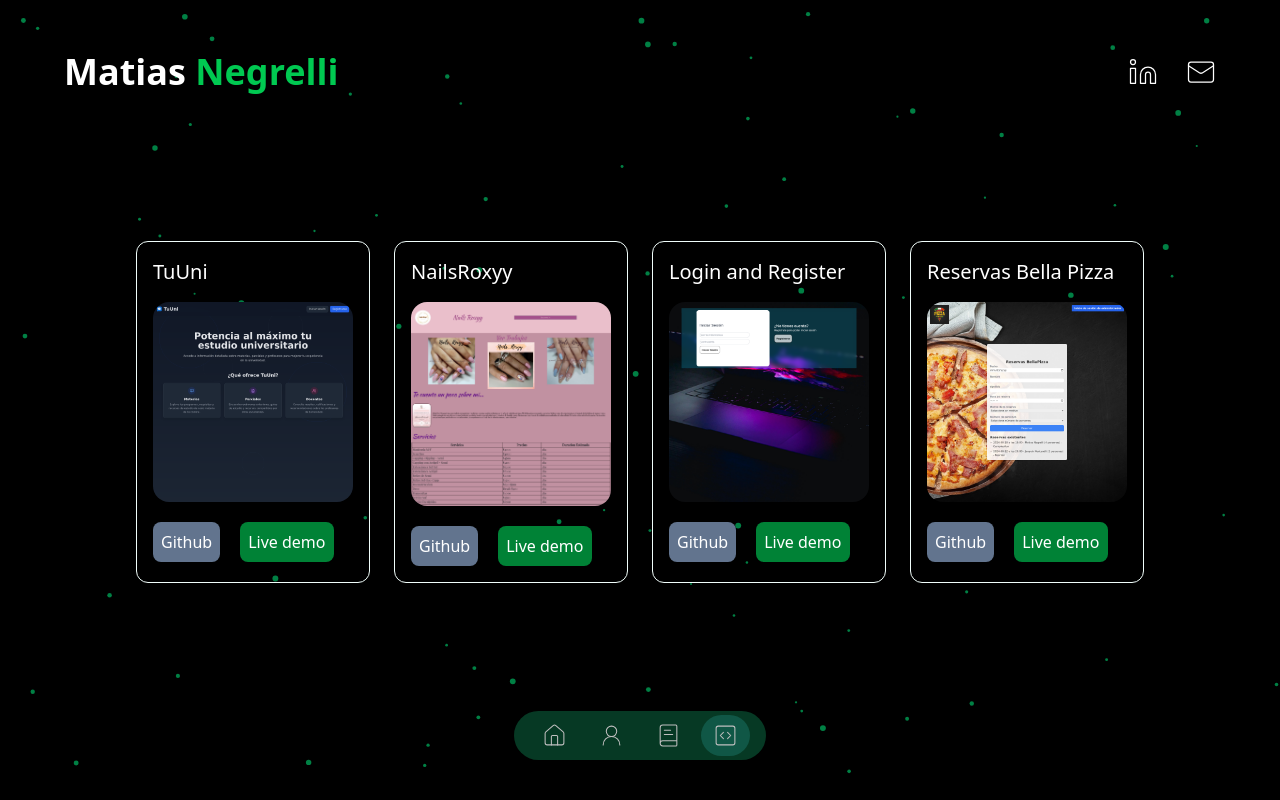
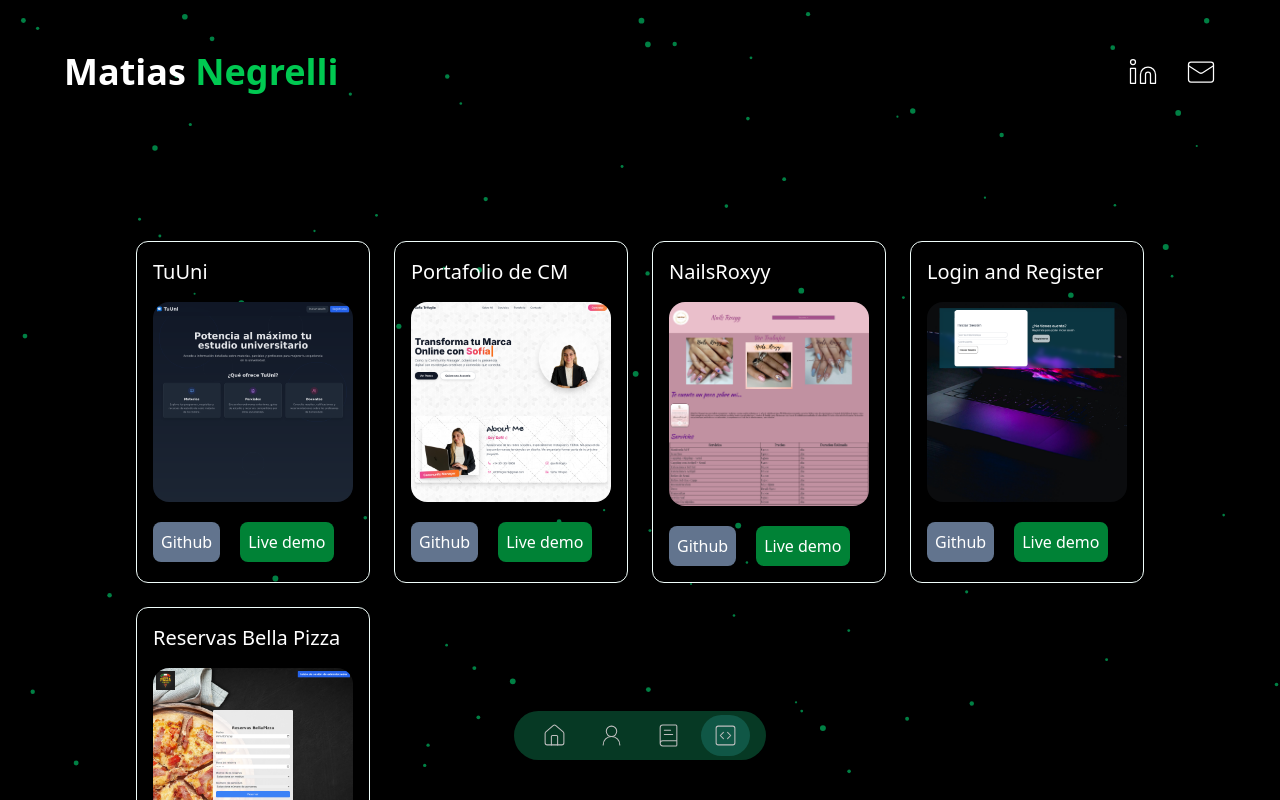
Before and after one commit to MatiasNegrelli/portafolio, a Next.js app: page /portfolio in a window 1280 px wide. Shown: the top 800 px of the page. Built offline with nearby package versions, Linux system fonts and the light colour scheme.

Commit message:
add experience

```diff
--- a/data.tsx
+++ b/data.tsx
@@ -155,20 +155,27 @@ export const dataPortfolio = [
   },
   {
     id: 2,
+    title: "Portafolio de CM",
+    image: "/PortafolioCM.png",
+    urlGithub: "https://github.com/Teaaaa04/TuUniRW",
+    urlDemo: "https://tuuni.netlify.app/",
+  },
+  {
+    id: 3,
     title: "NailsRoxyy",
     image: "/NailsRoxyy.png",
     urlGithub: "https://github.com/MatiasNegrelli/NailsRoxyy#",
     urlDemo: "https://nails-roxyy.vercel.app/",
   },
   {
-    id: 3,
+    id: 4,
     title: "Login and Register",
     image: "/Login.png",
     urlGithub: "https://github.com/MatiasNegrelli/LoginAndRegister",
     urlDemo: "http://matiasnegrelli.kesug.com/",
   },
   {
-    id: 4,
+    id: 5,
     title: "Reservas Bella Pizza",
     image: "/ReservasBellaPizza.png",
     urlGithub: "https://github.com/MatiasNegrelli/BellaPizza",
```
Also changed, not shown: public/PortafolioCM.png (added).
